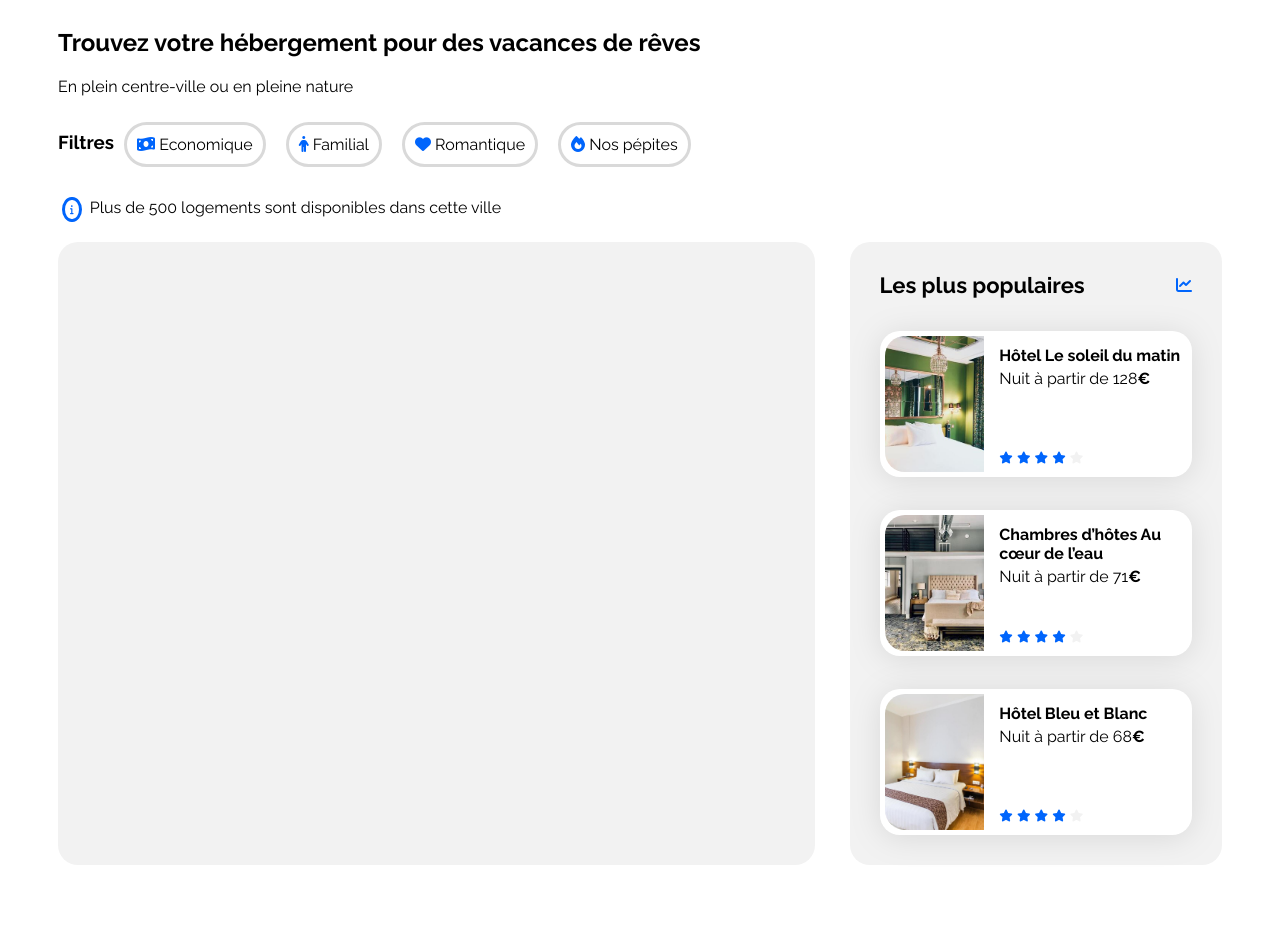
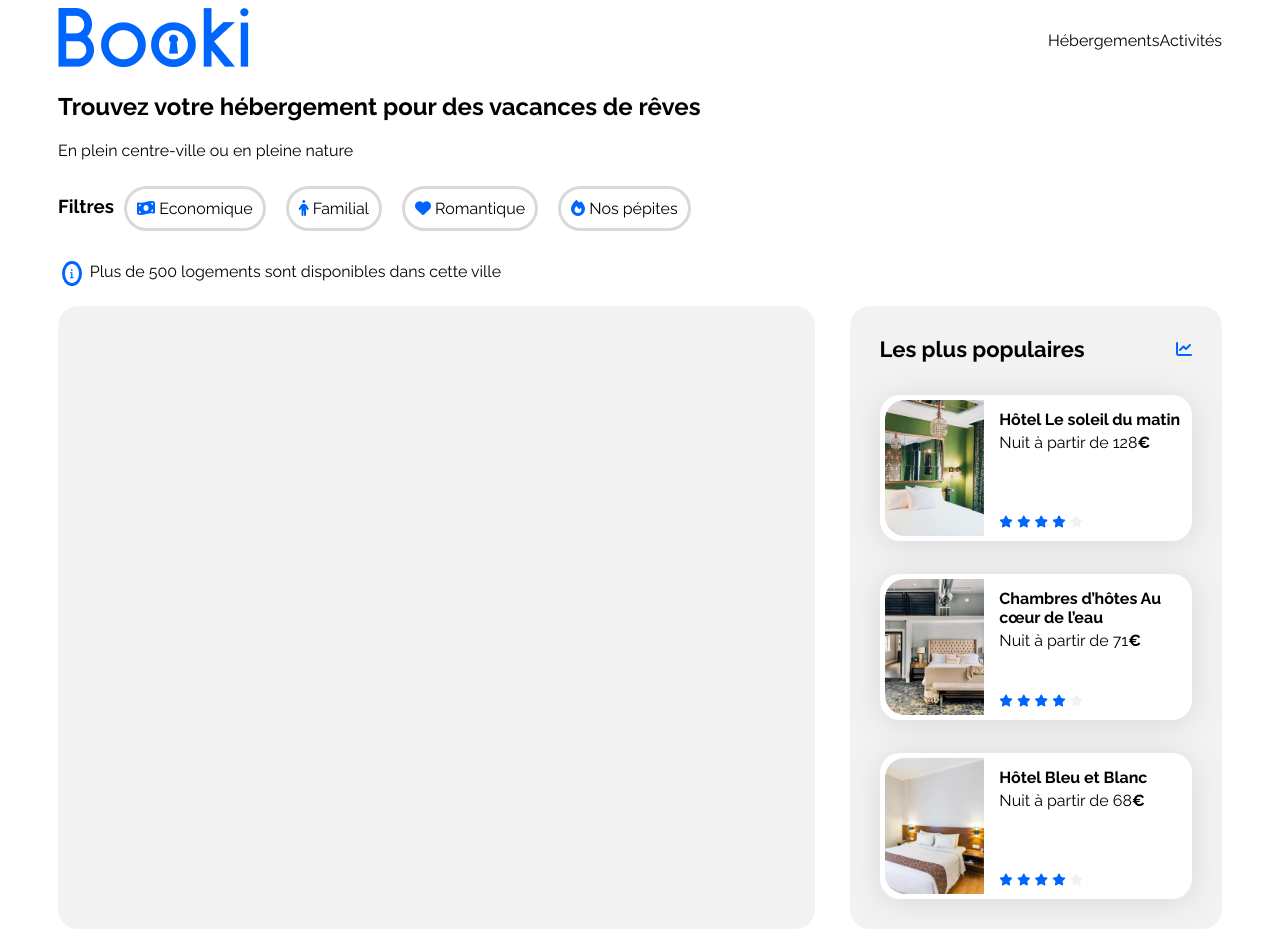
Before and after one commit to Pierrecrn/Projet-2-OC, a plain HTML site: page index.html in a window 1280 px wide. Before the commit the page ends 873 px from the top, so only its background shows below. Drawn offline with Linux system fonts and the light colour scheme.

Commit message:
Ajout dernières modif Header et filtres

```diff
--- a/css/styles.css
+++ b/css/styles.css
@@ -60,13 +60,15 @@ a {
 
 /****** header ***********/
 
-/**
-.header-top {
+header {
     display: flex;
-    flex-direction: row-reverse;
+    justify-content: space-between;
+    align-items: center;
+    }
 
+.header-links {
+    display: flex;
 }
-**/
 
 /******* info-group *******/
 .filtres {
--- a/index.html
+++ b/index.html
@@ -17,13 +17,13 @@
 <body>
     <div class="main-container">
         <header>
-        <!---
+
                 <div class="logo">
                     <a href="#">
                         <img src="./images/logo/Booki.png" alt="Logo de Booki">
                     </a>
                 </div>
-            <div class="header-top">
+                <div class="header-links">
                     <a href="#hebergement" class="">
                         <p>Hébergements</p>
                     </a>
@@ -31,7 +31,6 @@
                         <p>Activités</p>
                     </a>
                 </div>
-        -->
 
         </header>
         <main>
```
Lines whose indentation alone changed are shown as unchanged.
